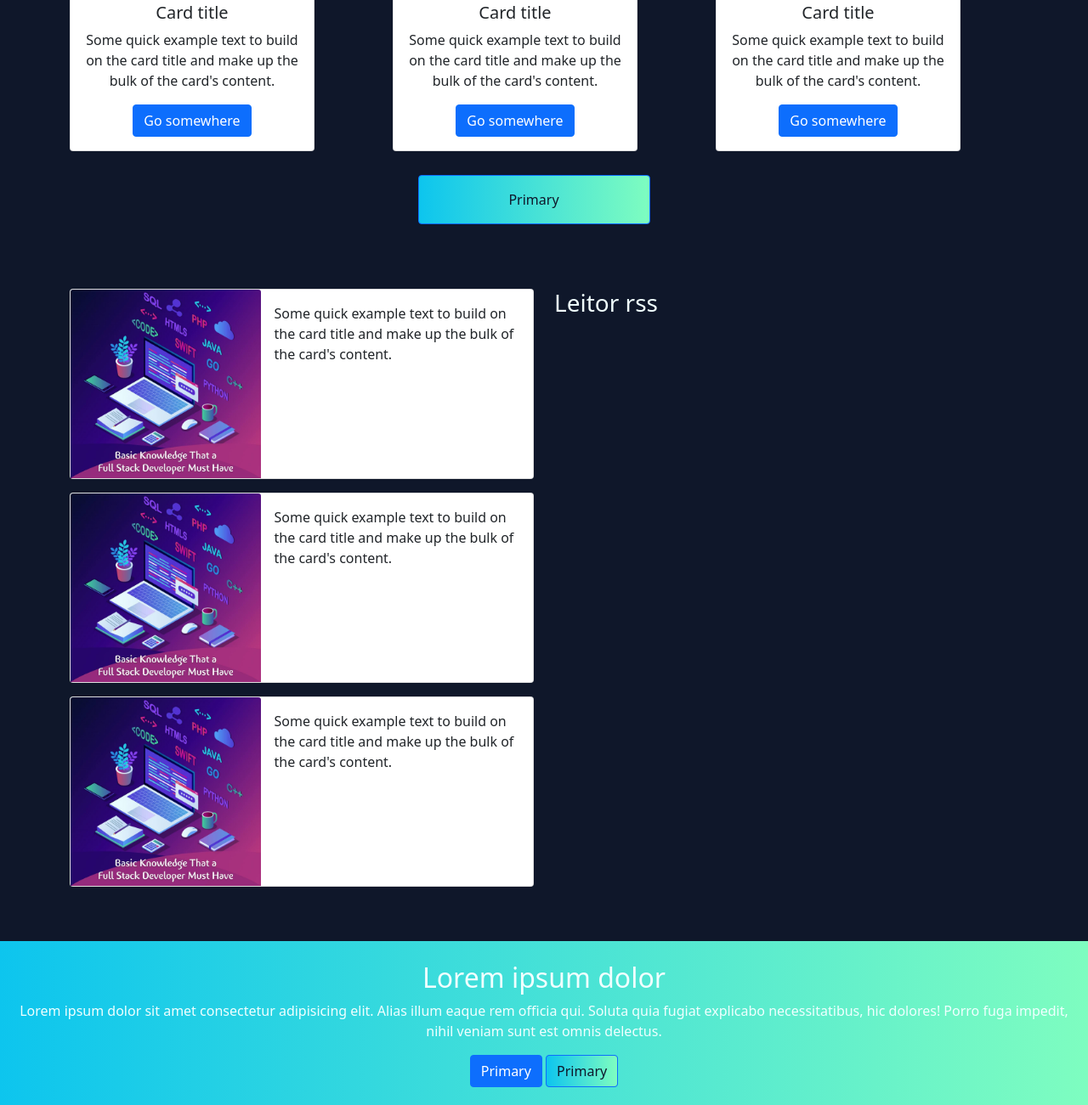
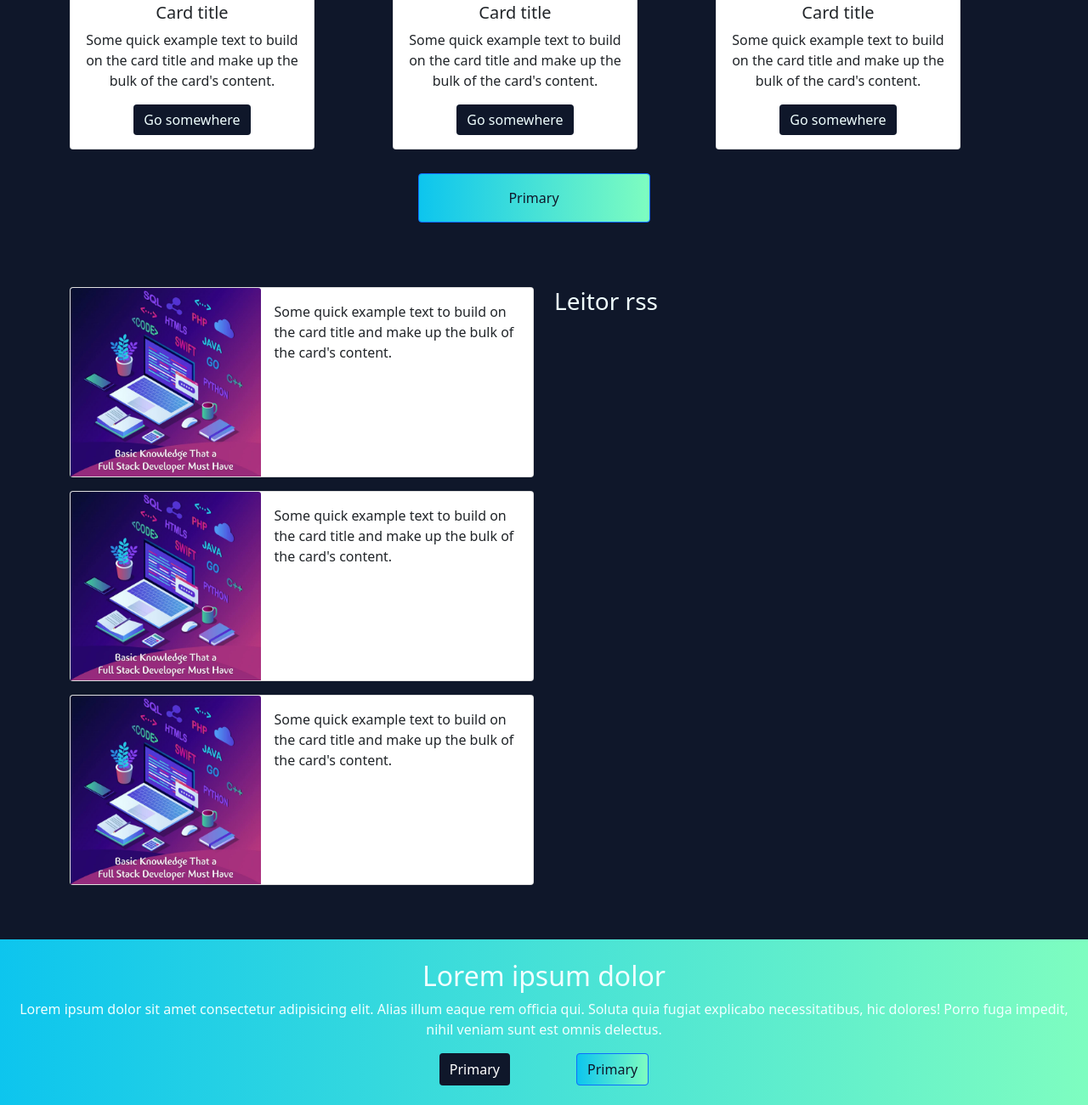
Before and after one commit to otaviolourenco/portfolio, a plain HTML site: page index.html in a window 1280 px wide. Shown: the part 1599-2900 px from the top of the page at 85% size. Drawn offline with nearby package versions, Linux system fonts and the light colour scheme.

Commit message:
update button

```diff
--- a/index.html
+++ b/index.html
@@ -97,7 +97,7 @@
           <img src="image/man.png" alt="" id="hd-man" />
         </div>
       </div>
-      <!--Shapes divider-->
+      <!--Shapes divider made with https://www.shapedivider.app/-->
       <div class="custom-shape-divider-bottom-1670507124">
         <svg
           data-name="Layer 1"
@@ -201,7 +201,7 @@
             <div class="card-body">
               <h5 class="card-title text-dark">Card title</h5>
               <p class="card-text text-dark">Some quick example text to build on the card title and make up the bulk of the card's content.</p>
-              <a href="#" class="btn btn-primary">Go somewhere</a>
+              <a href="#" class="btn btn-primary btn-color ">Go somewhere</a>
             </div>
           </div>
         </div>
@@ -211,7 +211,7 @@
             <div class="card-body">
               <h5 class="card-title text-dark">Card title</h5>
               <p class="card-text text-dark">Some quick example text to build on the card title and make up the bulk of the card's content.</p>
-              <a href="#" class="btn btn-primary">Go somewhere</a>
+              <a href="#" class="btn btn-primary btn-color ">Go somewhere</a>
             </div>
           </div>
         </div>
@@ -221,7 +221,7 @@
             <div class="card-body">
               <h5 class="card-title text-dark">Card title</h5>
               <p class="card-text text-dark">Some quick example text to build on the card title and make up the bulk of the card's content.</p>
-              <a href="#" class="btn btn-primary">Go somewhere</a>
+              <a href="#" class="btn btn-primary btn-color ">Go somewhere</a>
             </div>
           </div>
         </div>
@@ -271,8 +271,8 @@
         <!--CTA buttons-->
         <div class="row">
           <div class="col-sm-4"></div>
-          <div class="col-sm-4">
-            <button type="button" class="btn btn-primary">Primary</button>
+          <div class="col-sm-4 d-flex justify-content-evenly">
+            <button type="button" class="btn btn-primary" style="background-color: #0F172A; border: 0;">Primary</button>
             <button type="button" class="btn btn-primary bg-btn">Primary</button>
           </div>
           <div class="col-sm-4"></div>
@@ -285,7 +285,7 @@
           <div class="col-sm-6 p-5">
             <h2>Let's work together</h2>
               <p>Lorem ipsum dolor sit amet consectetur adipisicing elit. Cum qui ut alias dolorum tempora, at tenetur a repellendus voluptatibus voluptas reiciendis neque cumque beatae, error ullam. Nihil obcaecati recusandae optio.</p>
-            <div class="social">
+            <div class="social mt-4">
               <a href="#" target="_blank"><i class="fa-brands fa-github"></i></a>
               <a href="#" target="_blank"><i class="fa-brands fa-linkedin"></i></a>
               <a href="#" target="_blank"><i class="fa-brands fa-instagram"></i></a>
--- a/style.css
+++ b/style.css
@@ -70,6 +70,31 @@ marquee {
 .bg-btn {
     background-image: linear-gradient(90deg, #0DC5EE 0%, #7EFDC0 100%);
     color: #0F172A;
+}
+
+.btn-color {
+    background: #0F172A;
+    color: azure;
+    border: 0;
+}
+
+.btn-color:hover {
+    background-image: linear-gradient(90deg, #0DC5EE 0%, #7EFDC0 100%);
+    color: #0F172A;
+    border: solid 1px #0F172A;
+}
+
+.social a{
+    color: azure;
+}
+
+.social i{
+    font-size: 25px;
+    margin: 0 10px;
+}
+
+.social i:hover {
+    color: #0DC5EE;
 }
 
 .form {
```
